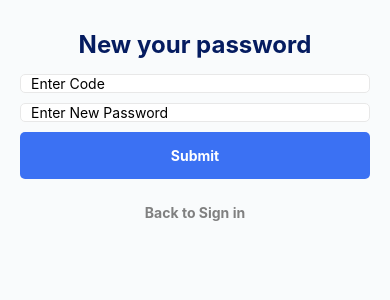
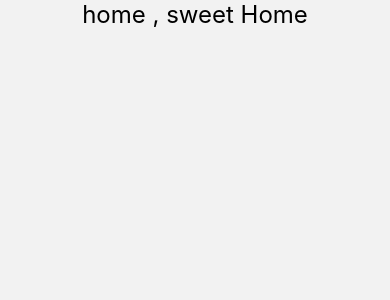
Before and after one commit to mrsuber/react-native-project-01, a React Native app in the folder ResturantApp/: screen /Home in a window 390 px wide. Shown: the top 300 px of the page. Built offline with nearby package versions, Linux system fonts and the light colour scheme.

Commit message:
esential screens linked

```diff
--- a/ResturantApp/App.js
+++ b/ResturantApp/App.js
@@ -1,18 +1,12 @@
 import React from 'react';
 import {SafeAreaView, StyleSheet, Text, useColorScheme} from 'react-native';
 
-import {
-  SignInScreen,
-  SignUpScreen,
-  ConfirmEmailScreen,
-  FogotPasswordScreen,
-  NewPasswordScreen
-} from './src/screens';
+import Navigation from './src/navigation';
 
 const App = () => {
   return (
     <SafeAreaView style={styles.root}>
-      <NewPasswordScreen/>
+      <Navigation/>
     </SafeAreaView>
   );
 };
--- a/ResturantApp/package.json
+++ b/ResturantApp/package.json
@@ -11,6 +11,7 @@
   },
   "dependencies": {
     "@react-navigation/native": "^6.0.8",
+    "@react-navigation/native-stack": "^6.5.0",
     "react": "17.0.2",
     "react-native": "0.67.2",
     "react-native-safe-area-context": "^3.4.0",
--- /dev/null
+++ b/ResturantApp/src/navigation/index.js
@@ -0,0 +1,32 @@
+import React from 'react';
+import {View, Text} from 'react-native';
+import {NavigationContainer} from '@react-navigation/native';
+import {createNativeStackNavigator} from '@react-navigation/native-stack';
+import {
+  SignInScreen,
+  SignUpScreen,
+  ConfirmEmailScreen,
+  FogotPasswordScreen,
+  NewPasswordScreen,
+  HomeScreen,
+} from '../screens';
+
+const Stack = createNativeStackNavigator();
+
+const Navigation = () => {
+  return (
+    <NavigationContainer>
+      <Stack.Navigator screenOptions={{headerShown: false}}>
+        <Stack.Screen name="SignIn" component={SignInScreen} />
+        <Stack.Screen name="SignUp" component={SignUpScreen} />
+        <Stack.Screen name="ConfirmEmail" component={ConfirmEmailScreen} />
+        <Stack.Screen name="ForgotPassword" component={FogotPasswordScreen} />
+        <Stack.Screen name="NewPassword" component={NewPasswordScreen} />
+
+        <Stack.Screen name="Home" component={HomeScreen} />
+      </Stack.Navigator>
+    </NavigationContainer>
+  );
+};
+
+export default Navigation;
--- a/ResturantApp/src/screens/ConfirmEmailScreen/ConfirmEmailScreen.js
+++ b/ResturantApp/src/screens/ConfirmEmailScreen/ConfirmEmailScreen.js
@@ -1,16 +1,19 @@
 import React, {useState} from 'react'
 import {View, Text, StyleSheet, ScrollView} from 'react-native';
 import {CustomInput, CustomButton, SocialSignInButton} from '../../components'
+import {useNavigation} from '@react-navigation/native'
 
 const FogotPasswordScreen = () => {
+  const navigation = useNavigation();
+
   const [code, setCode] = useState('');
 
   const onConfirmPressed = () => {
-    console.warn('verify code');
+    navigation.navigate('Home');
   };
 
   const onSignInPress = () => {
-    console.warn('Sign in');
+    navigation.navigate('SignIn');
   }
 
   const onResendCodePress = () => {
--- a/ResturantApp/src/screens/FogotPasswordScreen/FogotPasswordScreen.js
+++ b/ResturantApp/src/screens/FogotPasswordScreen/FogotPasswordScreen.js
@@ -1,16 +1,21 @@
 import React, {useState} from 'react'
 import {View, Text, StyleSheet, ScrollView} from 'react-native';
 import {CustomInput, CustomButton, SocialSignInButton} from '../../components'
+import {useNavigation} from '@react-navigation/native'
+
 
 const ConfirmEmailScreen = () => {
+
+  const navigation = useNavigation();
+
   const [username, setUsername] = useState('');
 
   const onSendPressed = () => {
-    console.warn('sending email');
+    navigation.navigate('NewPassword');
   };
 
   const onSignInPress = () => {
-    console.warn('Sign in');
+    navigation.navigate('SignIn');
   }
 
 
--- /dev/null
+++ b/ResturantApp/src/screens/HomeScreen/HomeScreen.js
@@ -0,0 +1,17 @@
+import React from 'react';
+import {View, Text, StyleSheet} from 'react-native';
+const HomeScreen = () => {
+  return (
+    <View>
+      <Text style={styles.home}>home , sweet Home</Text>
+    </View>
+  );
+};
+
+const styles = StyleSheet.create({
+  home:{
+    fontSize: 24,
+    alignSelf:'center',
+  },
+});
+export default HomeScreen;
--- a/ResturantApp/src/screens/NewPasswordScreen/NewPasswordScreen.js
+++ b/ResturantApp/src/screens/NewPasswordScreen/NewPasswordScreen.js
@@ -1,17 +1,19 @@
 import React, {useState} from 'react'
 import {View, Text, StyleSheet, ScrollView} from 'react-native';
 import {CustomInput, CustomButton, SocialSignInButton} from '../../components'
+import {useNavigation} from '@react-navigation/native'
 
 const NewPasswordScreen = () => {
   const [code, setCode] = useState('');
   const [newPassword, setNewPassword] = useState('');
+  const navigation = useNavigation();
 
   const onSubmitPressed = () => {
-    console.warn('reset password');
+    navigation.navigate('Home');
   };
 
   const onSignInPress = () => {
-    console.warn('Sign in');
+    navigation.navigate('SignIn');
   }
 
 
--- a/ResturantApp/src/screens/SignInScreen/SignInScreen.js
+++ b/ResturantApp/src/screens/SignInScreen/SignInScreen.js
@@ -8,25 +8,29 @@ import {
   ScrollView,
 } from 'react-native';
 import Logo from '../../../assets/images/suber_logo1.png'
-import {CustomInput, CustomButton, SocialSignInButton} from '../../components'
+import {CustomInput, CustomButton, SocialSignInButton} from '../../components';
+import {useNavigation} from '@react-navigation/native'
 
 const SignInScreen = () => {
-  const {height} = useWindowDimensions()
-  const [userName, setUserName] = useState('')
-  const [password, setPassword] = useState('')
+  const {height} = useWindowDimensions();
+  const navigation = useNavigation();
+
+  const [userName, setUserName] = useState('');
+  const [password, setPassword] = useState('');
 
   const onSignInPressed = () => {
-    console.warn('Sign In');
+    //validate user
+    navigation.navigate('Home')
   }
 
   const onForgotPasswordPressed = () => {
-    console.warn('Forgot password');
+    navigation.navigate('ForgotPassword');
   }
 
 
 
   const onSignUpPress = () => {
-    console.warn('sign up');
+    navigation.navigate('SignUp');
   }
 
 
--- a/ResturantApp/src/screens/SignUpScreen/SignUpScreen.js
+++ b/ResturantApp/src/screens/SignUpScreen/SignUpScreen.js
@@ -8,29 +8,35 @@ import {
   ScrollView,
 } from 'react-native';
 import {CustomInput, CustomButton,SocialSignInButton} from '../../components'
+import {useNavigation} from '@react-navigation/native'
+
+
 
 const SignUpScreen = () => {
-  const [username,setUsername] = useState('')
+  const navigation = useNavigation();
+
+  const [username, setUsername] = useState('');
   const [email, setEmail] = useState('')
   const [password, setPassword] = useState('')
   const [cf_password, setCf_Password] = useState('')
 
   const onRegisterPressed = () => {
-    console.warn('Register');
+    //verify register confirm email
+    navigation.navigate('ConfirmEmail');
   }
 
 
 
 
   const onSignInPress = () => {
-    console.warn('Sign in');
+    navigation.navigate('SignIn');
   }
 
   const onTermsOfUsePressed = () => {
     console.warn('Terms of use');
   }
 
-  const   onPrivacyPolicyPress = () => {
+  const onPrivacyPolicyPress = () => {
     console.warn('Privacy Policy');
   }
 
```
Also changed, not shown: ResturantApp/src/screens/index.js (+7 -6 lines), 7 other files (tests, documents, lock files or other folders).
